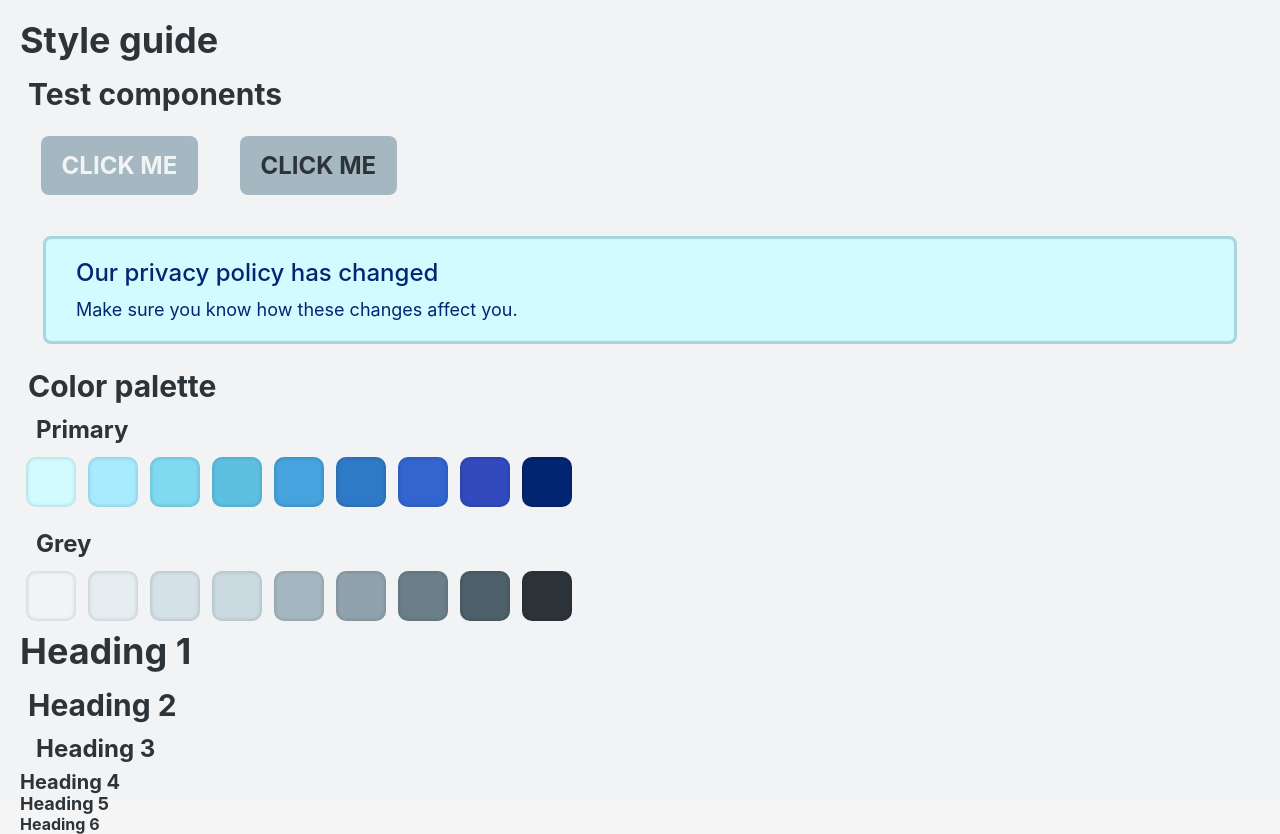
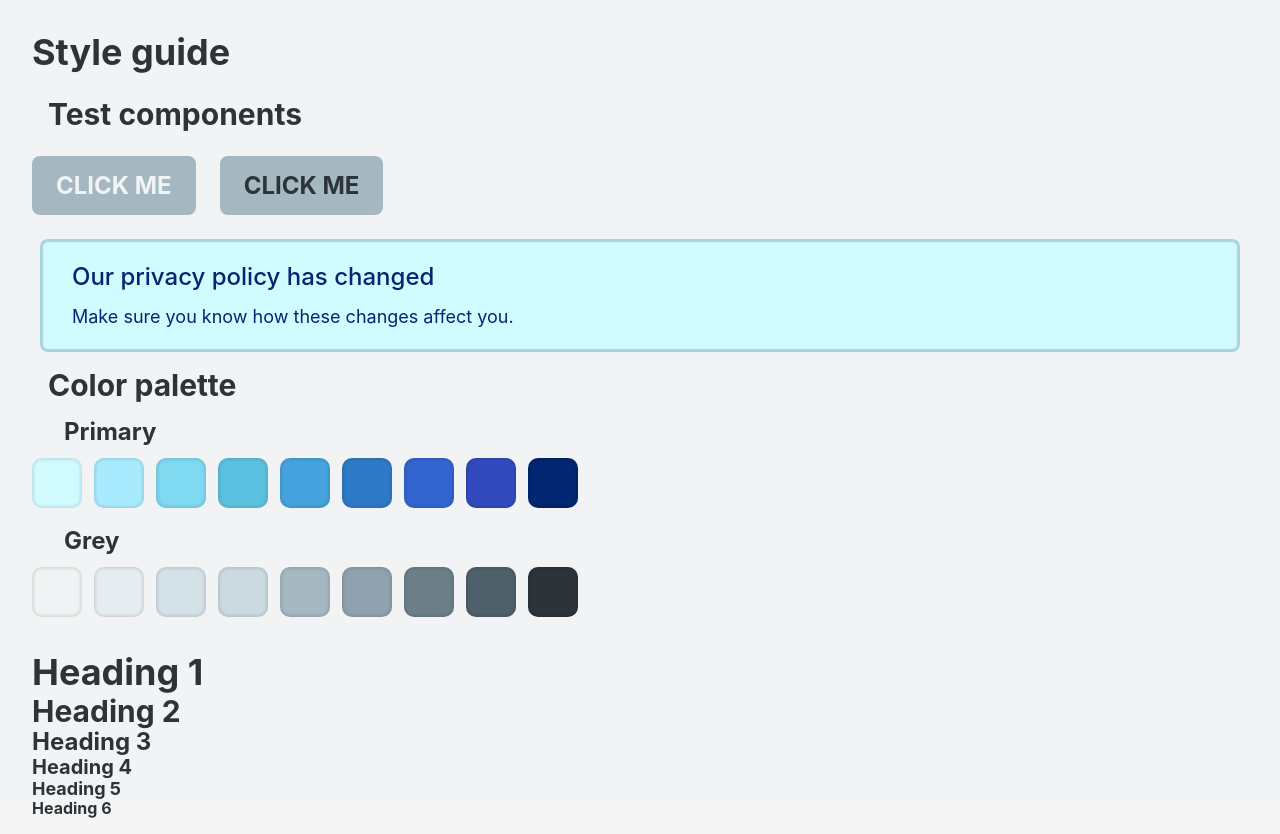
Before and after one commit to luismartinezs/credit-card-form, a Vue app: page /style-guide in a window 1280 px wide. Built offline with nearby package versions, Linux system fonts and the light colour scheme.

Commit message:
Replace margin and padding with utlity classes

```diff
--- a/src/styles/default.scss
+++ b/src/styles/default.scss
@@ -13,6 +13,10 @@ button {
 html, :root, body, h1, h2, h3, h4, h5, h6, p {
   margin: 0;
   padding: 0;
+}
+
+p {
+  @extend .fs-3;
 }
 
 h1 {
--- a/src/styles/sizing.scss
+++ b/src/styles/sizing.scss
@@ -1,5 +1,4 @@
-// Hand made sizes for font
-// 12 14 16 18 20 24 30 36 48 60 72 (px)
+// Hand made sizes for fonts
 
 $sizes: (
   1: 12,
@@ -20,3 +19,113 @@ $sizes: (
     font-size: #{$size}px;
   }
 }
+
+// Generate each margin and padding (top, bottom, left, right)
+
+$spacings: (
+  0: 0,
+  1d4: 4,
+  1d2: 8,
+  3d4: 12,
+  1: 16,
+  3d2: 24,
+  2: 32,
+  3: 48,
+  4: 64,
+  6: 96,
+  8: 128,
+  12: 192,
+  16: 256,
+  24: 384,
+  32: 512,
+  40: 640,
+  48: 768
+);
+
+$sides: (
+  t: "top",
+  b: "bottom",
+  l: "left",
+  r: "right"
+);
+
+$dims: (
+  p: "padding",
+  m: "margin"
+);
+
+$axes: (
+  x: (
+    "left",
+    "right"
+  ),
+  y: (
+    "top",
+    "bottom"
+  )
+);
+
+.m-auto {
+  margin: auto;
+}
+
+.mx-auto {
+  margin-left: auto;
+  margin-right: auto;
+}
+
+.my-auto {
+  margin-top: auto;
+  margin-bottom: auto;
+}
+
+@each $side-index, $side in $sides {
+  .m#{$side-index}-auto {
+    margin-#{$side}: auto;
+  }
+}
+
+@each $dim-index, $dim in $dims {
+  @each $spacing-index, $spacing in $spacings {
+    //  m- p-...
+    .#{$dim-index}-#{$spacing-index} {
+      #{$dim}: #{$spacing}px;
+    }
+    // mx- px-...
+    .#{$dim-index}x-#{$spacing-index} {
+      #{$dim}-right: #{$spacing}px;
+      #{$dim}-left: #{$spacing}px;
+    }
+    // my- py-...
+    .#{$dim-index}y-#{$spacing-index} {
+      #{$dim}-top: #{$spacing}px;
+      #{$dim}-bottom: #{$spacing}px;
+    }
+    @each $side-index, $side in $sides {
+      // mb- pt- ...
+      .#{$dim-index}#{$side-index}-#{$spacing-index} {
+        #{$dim}-#{$side}: #{$spacing}px;
+      }
+    }
+  }
+}
+
+// Generate width and height, and max versions
+
+$lengths: (
+  w: "width",
+  h: "height",
+  mw: "max-width",
+  mh: "max-height"
+);
+
+@each $length-index, $length in $lengths {
+  .#{$length-index}-100 {
+    #{$length}: 100%;
+  }
+  @each $spacing-index, $spacing in $spacings {
+    .#{$length-index}-#{$spacing-index} {
+      #{$length}: #{$spacing}px;
+    }
+  }
+}
--- a/src/styles/spacing.scss
+++ /dev/null
@@ -1,21 +0,0 @@
-// Array of 17 lengths, base 16px: 0 1/4 1/2 3/4 1 3/2 2 3 4 6 8 12 16 24 32 40 48
-
-// Generate each margin and padding (top, bottom, left, right)
-
-// Generate width and height, and max versions
-
-.m-1 {
-  margin: 16px;
-}
-
-.mb-1 {
-  margin-bottom: 16px;
-}
-
-.w-1 {
-  width: 16px
-}
-
-.mw-1 {
-  max-width: 16px;
-}
--- a/src/styles/variables.scss
+++ b/src/styles/variables.scss
@@ -1,3 +1,2 @@
 @import './colors.scss';
-@import './spacing.scss';
 @import './sizing.scss';
--- a/src/views/StyleGuide.vue
+++ b/src/views/StyleGuide.vue
@@ -1,7 +1,7 @@
 <template>
-  <div class="style-guide">
-    <h1>Style guide</h1>
-    <h2>Test components</h2>
+  <div class="style-guide pt-2 px-2">
+    <h1 class="mb-3d2">Style guide</h1>
+    <h2 class="mb-1 ml-1">Test components</h2>
     <div>
       <base-button class="btn-light" />
       <base-button class="btn-dark" />
@@ -9,9 +9,10 @@
     <div>
       <base-alert />
     </div>
-    <h2>Color palette</h2>
-    <div>
-      <h3>Primary</h3>
+    <div class="color-palette mb-2">
+      <h2 class="mb-1 ml-1">Color palette</h2>
+      <div class="mb-1">
+        <h3 class="mb-3d4 ml-2">Primary</h3>
         <color-swatch
           v-for="color in colors.primary"
           :key="color"
@@ -19,9 +20,15 @@
         />
       </div>
       <div>
-      <h3>Grey</h3>
-      <color-swatch v-for="color in colors.grey" :key="color" :color="color" />
+        <h3 class="mb-3d4 ml-2">Grey</h3>
+        <color-swatch
+          v-for="color in colors.grey"
+          :key="color"
+          :color="color"
+        />
       </div>
+    </div>
+    <div class="headings">
       <h1>Heading 1</h1>
       <h2>Heading 2</h2>
 
@@ -29,6 +36,7 @@
       <h4>Heading 4</h4>
       <h5>Heading 5</h5>
       <h6>Heading 6</h6>
+    </div>
   </div>
 </template>
 
@@ -73,20 +81,6 @@ export default {
 
 <style lang="scss" scoped>
 .style-guide {
-  padding: 20px 20px 0 20px;
   text-align: left;
-  h1 {
-    margin-bottom: 1rem;
-  }
-  h2 {
-    margin-left: 0.5rem;
-    margin-top: 0.8rem;
-    margin-bottom: 0.5rem;
-  }
-  h3 {
-    margin-left: 1rem;
-    margin-top: 0.8rem;
-    margin-bottom: 0.5rem;
-  }
 }
 </style>
--- a/src/views/credit-card-form/TheForm.vue
+++ b/src/views/credit-card-form/TheForm.vue
@@ -1,5 +1,5 @@
 <template>
-  <form class="the-form">
+  <form class="the-form mw-40 mt-3d2 mx-auto py-3d2 px-2">
     <base-form-input />
     <base-form-input />
   </form>
@@ -24,8 +24,6 @@ export default {
   color: $grey-700;
   text-align: left;
   border-radius: 8px;
-  padding: 23px 33px;
-  margin: 25px 23px;
   box-shadow: 5px 10px 20px 5px hsla(0, 0%, 0%, 0.1);
 }
 </style>
--- a/src/views/credit-card-form/the-form/BaseFormInput.vue
+++ b/src/views/credit-card-form/the-form/BaseFormInput.vue
@@ -1,9 +1,9 @@
 <template>
   <label class="form-input" for="cardNumber">
-    <div class="form-input__title fs-2">Card Number</div>
+    <div class="form-input__title fs-2 mb-1d4">Card Number</div>
     <div>
       <input
-        class="form-input__input full-width fs-3"
+        class="form-input__input full-width fs-3 p-1 mb-3d2"
         id="cardNumber"
         name="credit-card-form"
         type="text"
@@ -21,19 +21,14 @@ export default {
 <style lang="scss" scoped>
 @import "@/styles/colors.scss";
 
-.form-input__title {
-  margin-bottom: 5px;
-}
 .form-input__input {
   background-color: inherit;
-  padding: 16px;
   color: $grey-900;
   border-radius: 5px;
   border-color: $grey-500;
   border-width: 1px;
   border-style: solid;
   transition: all 0.7s;
-  margin-bottom: 20px;
   &:focus,
   &:hover {
     border-color: $primary-600;
--- a/src/views/credit-card-store.js
+++ b/src/views/credit-card-store.js
@@ -1,8 +1,6 @@
 export const creditCard = {
   namespaced: true,
-  state: {
-    thing: 'this is a thing'
-  },
+  state: {},
   mutations: {},
   getters: {},
   actions: {}
--- a/src/views/style-guide/BaseAlert.vue
+++ b/src/views/style-guide/BaseAlert.vue
@@ -1,6 +1,6 @@
 <template>
-  <div class="alert">
-    <h2 class="alert__heading fs-6">Our privacy policy has changed</h2>
+  <div class="alert mx-1d2 my-1 px-2 py-3d2">
+    <h2 class="alert__heading mb-1 fs-6">Our privacy policy has changed</h2>
     <p class="alert__text fs-4">Make sure you know how these changes affect you.</p>
   </div>
 </template>
@@ -19,11 +19,8 @@ export default {
   color: $primary-900;
   text-align: left;
   border-radius: 8px;
-  padding: 23px 33px;
-  margin: 25px 23px;
   box-shadow: inset 0 0 1px 3px hsla(207, 79%, 21%, 0.2);
   .alert__heading {
-    margin-bottom: 0.8rem;
     font-weight: 500;
   }
 }
--- a/src/views/style-guide/BaseButton.vue
+++ b/src/views/style-guide/BaseButton.vue
@@ -1,5 +1,5 @@
 <template>
-  <button class="btn fs-6">CLICK ME</button>
+  <button class="btn fs-6 my-1d2 mr-3d2 py-1 px-3d2">CLICK ME</button>
 </template>
 
 <script>
@@ -15,8 +15,6 @@ export default {
   font-weight: bold;
   border: none;
   border-radius: 8px;
-  padding: 1rem 1.3rem;
-  margin: 1rem 1.3rem;
   background-color: $grey-500;
   &-light {
     color: $grey-100;
--- a/src/views/style-guide/ColorSwatch.vue
+++ b/src/views/style-guide/ColorSwatch.vue
@@ -1,5 +1,5 @@
 <template>
-  <div class="color-swatch" :style="{backgroundColor: color}"></div>
+  <div class="color-swatch mr-3d4" :style="{backgroundColor: color}"></div>
 </template>
 
 <script>
@@ -20,7 +20,6 @@ $size: 50px;
   border-radius: 10px;
   width: $size;
   height: $size;
-  margin: 6px;
   display: inline-block;
   box-shadow: inset 0 0 3px 2px hsla(0, 0%, 0%, 0.1);
 }
```
Also changed, not shown: 1 other file (tests, documents, lock files or other folders). Lines whose indentation alone changed are shown as unchanged.
